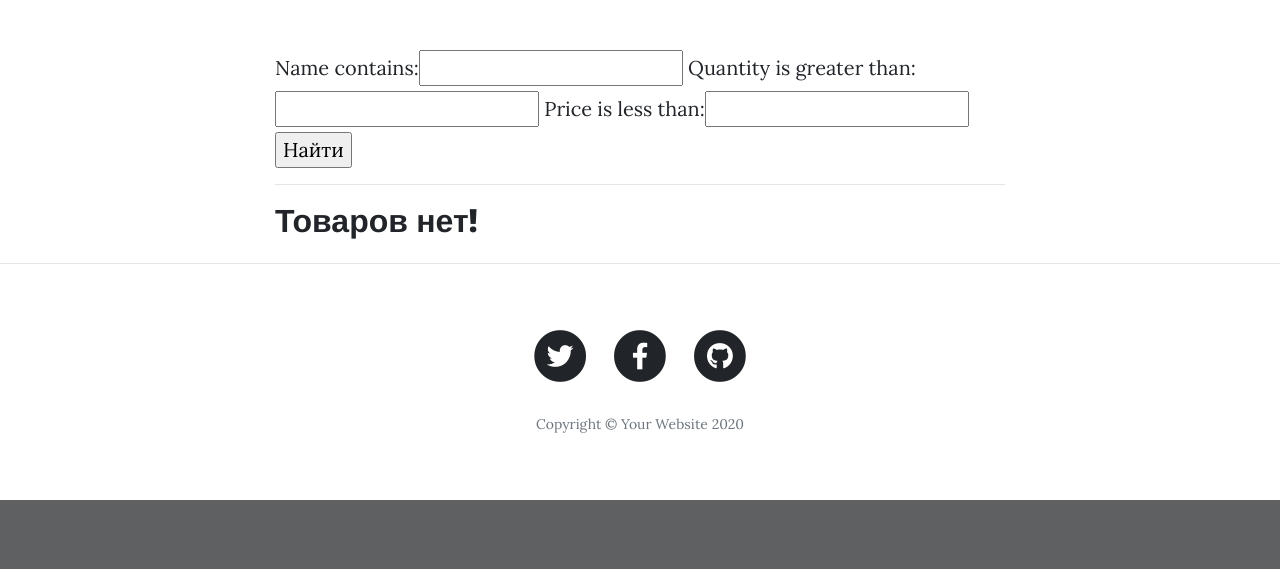
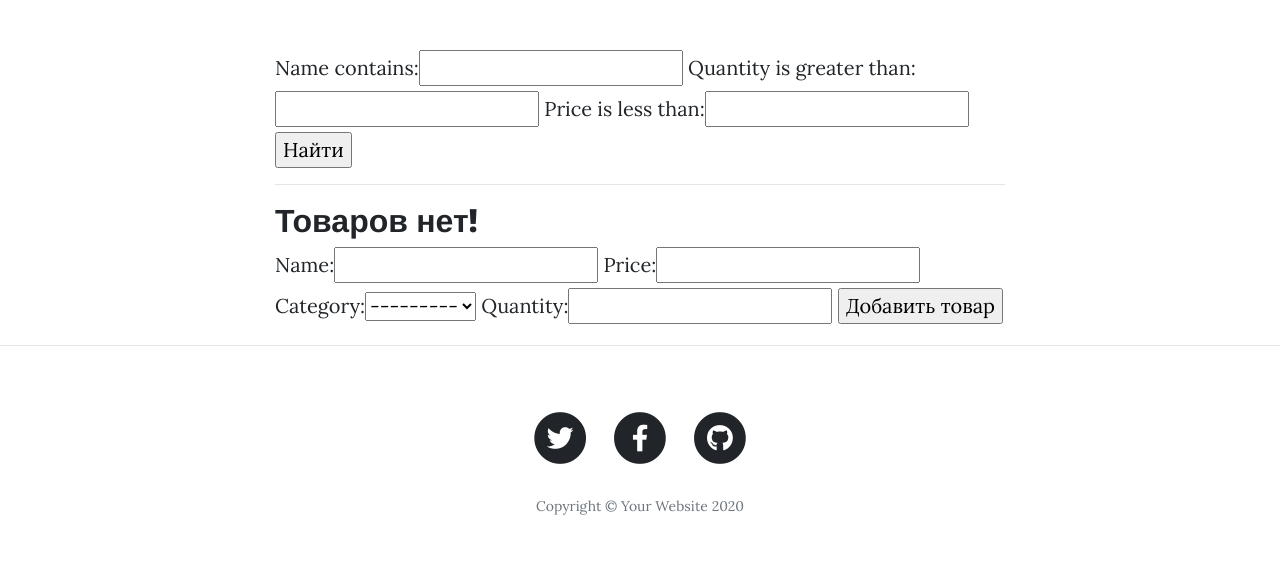
Before and after one commit to artem-pvl/D3, a Django app: page /products/ in a window 1280 px wide. Shown: the part 506-1075 px from the top of the page. Before the commit the page ends 1006 px from the top, so only its background shows below. Run offline with Django 3.2, Linux system fonts and the light colour scheme; data that the repository does not hold is empty; some libraries are stand-ins or nearby versions.

Commit message:
D4.3 done

```diff
--- /dev/null
+++ b/training/simpleapp/forms.py
@@ -0,0 +1,11 @@
+from django.forms import ModelForm
+from .models import Product
+
+
+# Создаём модельную форму
+class ProductForm(ModelForm):
+    # в класс мета как обычно надо написать модель по которой будет строится форма и
+    # нужные нам поля. Мы уже делали что-то похожее с фильтрами.
+    class Meta:
+        model = Product
+        fields = ['name', 'price', 'category', 'quantity']
--- a/training/simpleapp/views.py
+++ b/training/simpleapp/views.py
@@ -1,8 +1,9 @@
 # from django.shortcuts import render
 from django.views.generic import ListView, DetailView  # импортируем класс, который говорит нам о том, что в этом
 # представлении мы будем выводить список объектов из БД
-from .models import Product
+from .models import Product, Category
 from .filters import ProductFilter
+from .forms import ProductForm
 
 
 class ProductsList(ListView):
@@ -12,14 +13,26 @@ class ProductsList(ListView):
     context_object_name = 'products'  # это имя списка, в котором будут лежать все объекты, его надо
     # указать, чтобы обратиться к самому списку объектов через html-шаблон
     ordering = ['-price']
-    paginate_by = 1 # поставим постраничный вывод в один элемент
+    paginate_by = 1  # поставим постраничный вывод в один элемент
+    form_class = ProductForm  # добавляем форм класс, чтобы получать доступ к форме через метод POST
 
     def get_context_data(self, **kwargs):  # забираем отфильтрованные объекты переопределяя
         # метод get_context_data у наследуемого класса (привет полиморфизм, мы скучали!!!)
         context = super().get_context_data(**kwargs)
         context['filter'] = ProductFilter(self.request.GET,
                                           queryset=self.get_queryset())  # вписываем наш фильтр в контекст
+
+        context['categories'] = Category.objects.all()
+        context['form'] = ProductForm()
         return context
+
+    def post(self, request, *args, **kwargs):
+        form = self.form_class(request.POST)  # создаём новую форму, забиваем в неё данные из POST запроса
+
+        if form.is_valid():  # если пользователь ввёл всё правильно и нигде не накосячил то сохраняем новый товар
+            form.save()
+
+        return super().get(request, *args, **kwargs)
 
 
 # создаём представление в котором будет детали конкретного отдельного товара
--- a/training/templates/products.html
+++ b/training/templates/products.html
@@ -78,4 +78,10 @@ Products
         {% endif %}
 
     {% endif %}
+
+    <form method="POST">
+        {% csrf_token %}
+        {{ form }} <!-- Теперь нам нужна только готовая форма и кнопка -->
+        <input type="submit" value="Добавить товар">
+    </form>
 {% endblock content %}
```
